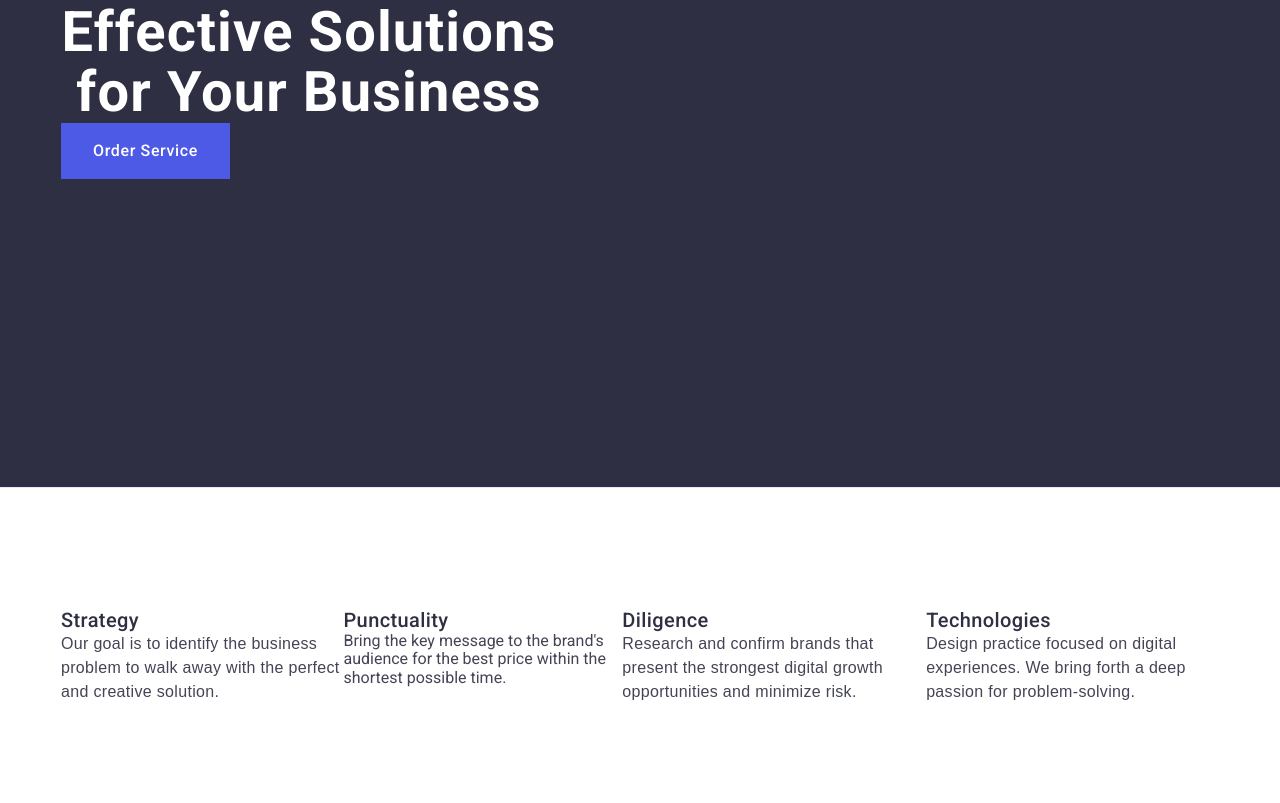
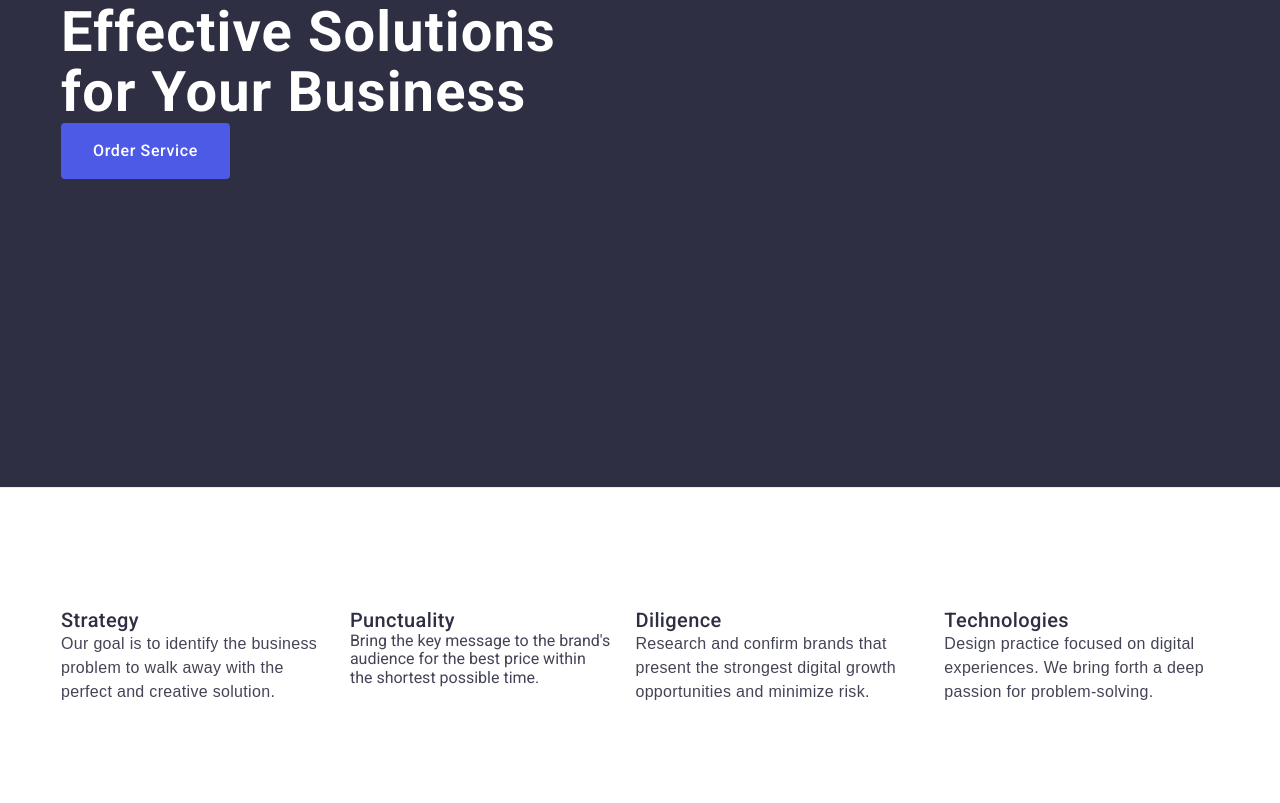
Before and after one commit to Vunjikolarco/goit-markup-hw-03, a plain HTML site: page index.html in a window 1280 px wide. Shown: the part 377-1180 px from the top of the page. Drawn offline with nearby package versions, Linux system fonts and the light colour scheme.

Commit message:
update styles.css

```diff
--- a/css/styles.css
+++ b/css/styles.css
@@ -147,7 +147,7 @@ address {
     max-width: 1158px;
     margin-left: auto;
     margin-right: auto;
-    text-align: center;
+    padding: 188px 0;
     padding-top: 188px;
     padding-bottom: 188px;
 }
@@ -173,6 +173,7 @@ address {
     min-width: 169px;
     height: 56px;
     border: none;
+    border-radius: 4px;
 }
 
 .hero-button-link {
@@ -184,6 +185,10 @@ address {
     background-color: #404BBF;
 }
 
+.visually-hidden {
+
+}
+
 .advantages-container {
     max-width: 1158px;
     margin-left: auto;
@@ -191,11 +196,12 @@ address {
 }
 
 .advantages-list {
-    display: inline-flex;
+    display: flex;
+    gap: 24px;
 }
 
 .advantages-item {
-    gap: 8px;
+    width calc((100% - 3 * 24px) / 4);
 }
 
 .titel {
@@ -205,6 +211,7 @@ address {
     line-height: 1.2;
     letter-spacing: 0.02em;
     color: #2E2F42;
+    margin-bottom: 8px;
 }
 
 .text {
```
